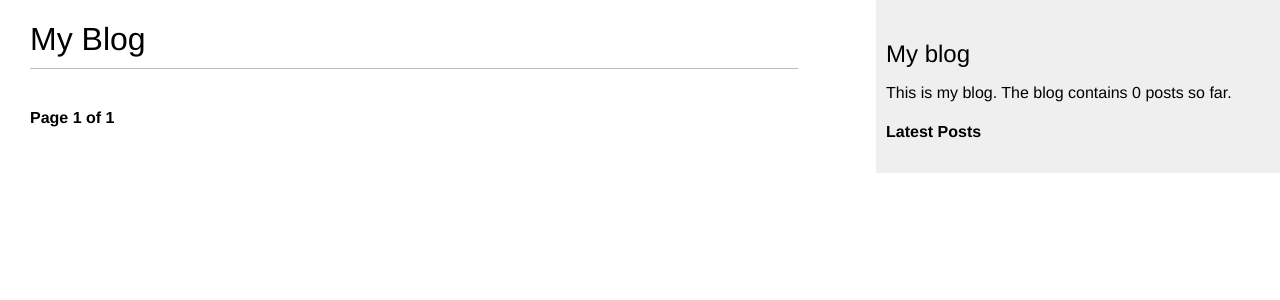
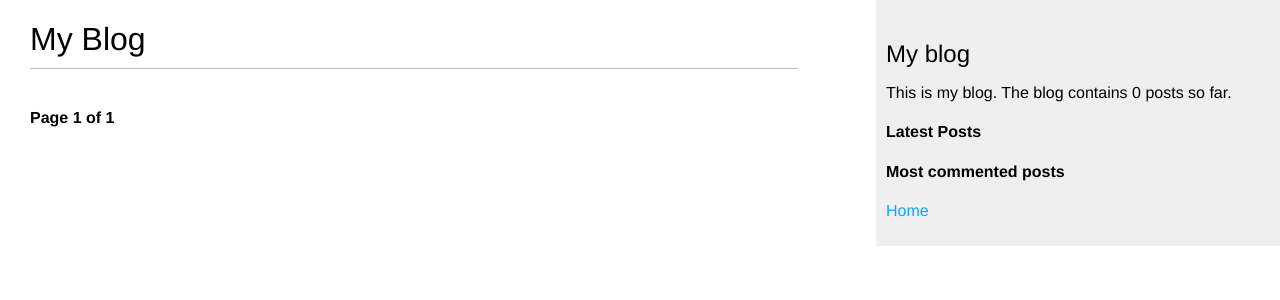
Before and after one commit to mohammed-manahi/blog, a Django app: page /main/ in a window 1280 px wide. Shown: the top 300 px of the page. Run offline with Django 4.2, Linux system fonts and the light colour scheme; data that the repository does not hold is empty.

Commit message:
Implement custom simple tag to show most commented posts using template tags

```diff
--- a/main/templates/base.html
+++ b/main/templates/base.html
@@ -21,14 +21,28 @@
     <h2>My blog</h2>
     <p>
         This is my blog.
-        The blog contains {% total_posts %} posts so far.
+        The blog contains {% get_total_posts %} posts so far.
     </p>
     <h4>
         {# Custom tag for latest posts that take a number of latest post and defined in template tags #}
-        Latest Posts {% latest_posts 3 %}
+        Latest Posts {% get_latest_posts 3 %}
     </h4>
+    <h4>Most commented posts
+        <ul>
+            {# Store the result of the template tag in a new variable "most_commented_posts #}
+            {% get_most_commented_posts as most_commented_posts %}
+            {% for post in most_commented_posts %}
+                <li>
+                    <a href="{{ post.get_absolute_url }}">{{ post.title|title }}</a>
+                </li>
+            {% endfor %}
+        </ul>
+    </h4>
+    <p>
+        <a href="{% url 'main:post_list' %}">
+            Home
+        </a>
+    </p>
 </div>
-{% block footer %}
-{% endblock %}
 </body>
 </html>
--- a/main/templates/main/latest_posts.html
+++ b/main/templates/main/latest_posts.html
@@ -1,7 +1,7 @@
 <ul>
     {% for post in latest_posts %}
         <li>
-            <a href="{{ post.get_absolute_url }}">{{ post.title }}</a>
+            <a href="{{ post.get_absolute_url }}">{{ post.title|title }}</a>
         </li>
     {% endfor %}
 </ul>
--- a/main/templates/main/post_list.html
+++ b/main/templates/main/post_list.html
@@ -11,7 +11,7 @@
             {#        {{ post.title }}#}
             {#    </a>#}
             {# Replace url with canonical url #}
-            <a href="{{ post.get_absolute_url }}"> {{ post.title }}</a>
+            <a href="{{ post.get_absolute_url }}"> {{ post.title|title }}</a>
         </h2>
         <p class="tags">
             Tags:
--- a/main/templatetags/main_tags.py
+++ b/main/templatetags/main_tags.py
@@ -1,4 +1,5 @@
 from django import template
+from django.db.models import Count
 from main.models import Post
 
 # Register new custom tag in template library
@@ -6,13 +7,19 @@ register = template.Library()
 
 
 @register.simple_tag
-def total_posts():
+def get_total_posts():
     # Register a new custom simple tag that returns a string of posts count for the template
     return Post.published.count()
 
 
+@register.simple_tag
+def get_most_commented_posts(count=3):
+    # Register a new custom simple tag that returns the most commented posts
+    return Post.published.annotate(total_comments=Count("comments")).order_by("-total_comments")[:count]
+
+
 @register.inclusion_tag("main/latest_posts.html")
-def latest_posts(count=5):
+def get_latest_posts(count=5):
     # Register a new custom inclusion tag that renders a dictionary of values for the template of the latest posts
     latest_posts = Post.published.order_by("-publish")[:count]
     return {"latest_posts": latest_posts}
```
Also changed, not shown: main/templates/main/post_detail.html (+2 -9 lines).
